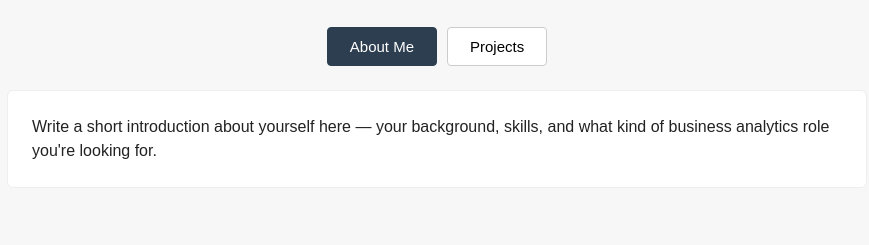
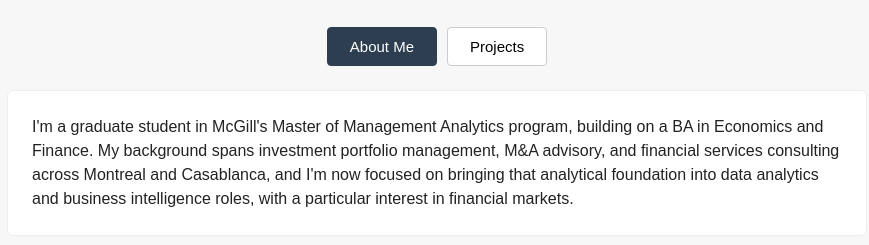
Before and after one commit to guessous-mohamed/guessous-mohamed.github.io, a plain HTML site: page index.html in a window 1280 px wide. Shown: the part 271-516 px from the top of the page, without its empty margins (203-1072 px from the left). Drawn offline with Linux system fonts and the light colour scheme.

Commit message:
Add About Me section content

```diff
--- a/index.html
+++ b/index.html
@@ -174,8 +174,12 @@
       <div id="about" class="tab-content active">
         <div class="panel">
           <p>
-            Write a short introduction about yourself here — your background,
-            skills, and what kind of business analytics role you're looking for.
+            I'm a graduate student in McGill's Master of Management Analytics program,
+            building on a BA in Economics and Finance. My background spans investment
+            portfolio management, M&A advisory, and financial services consulting across
+            Montreal and Casablanca, and I'm now focused on bringing that analytical
+            foundation into data analytics and business intelligence roles, with a
+            particular interest in financial markets.
           </p>
         </div>
       </div>
```
